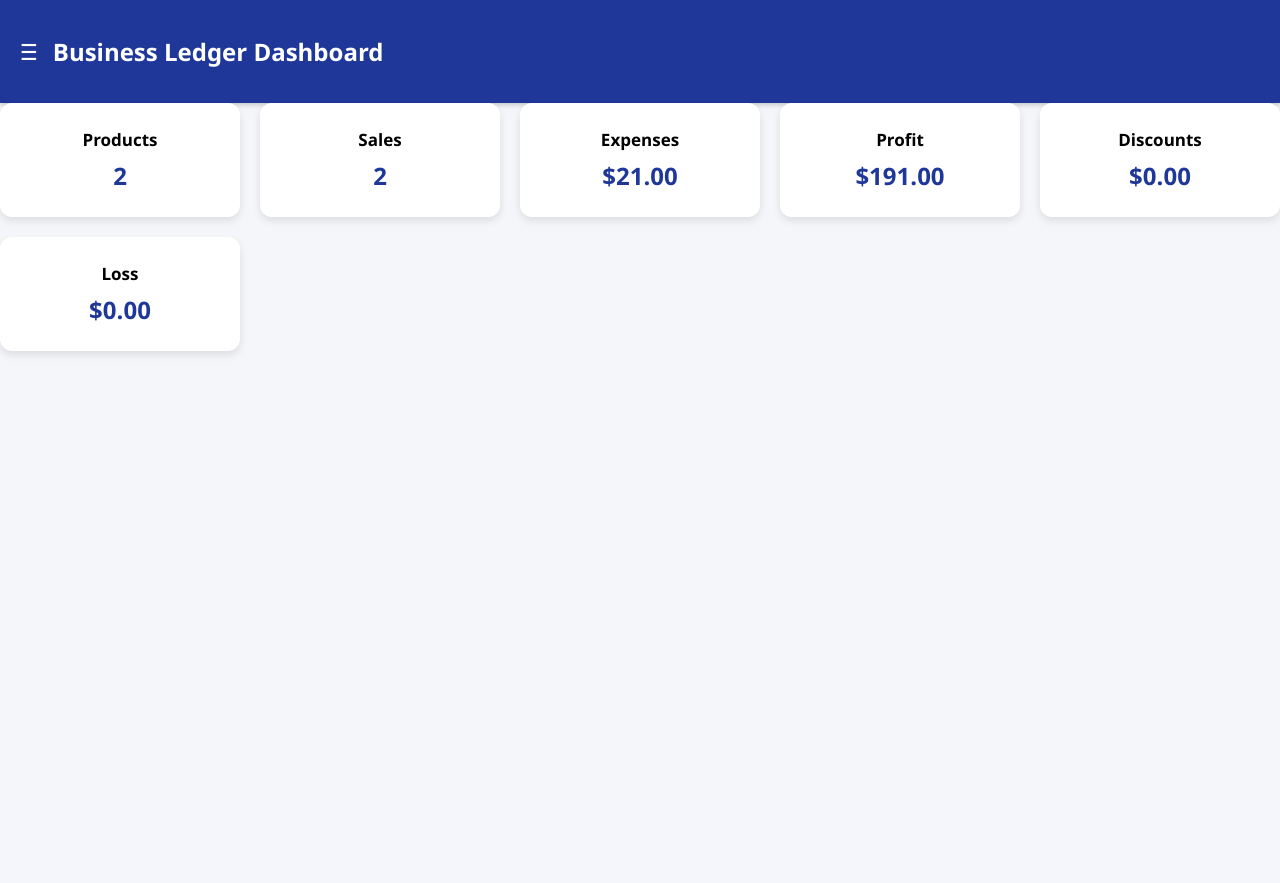
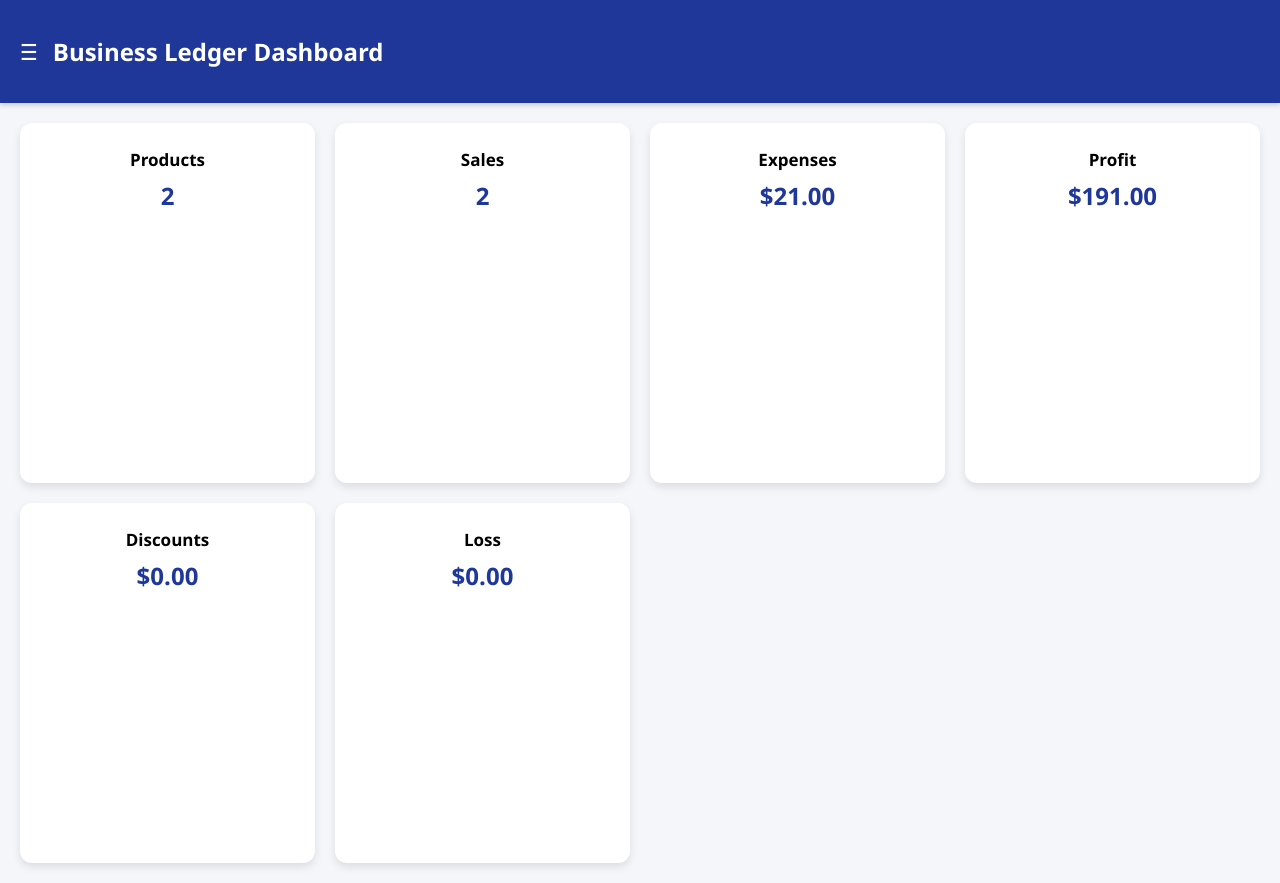
Before and after one commit to Brigita12345/Bussiness-tracking-system, a PHP site: page /dashboard.php in a window 1280 px wide. Before the commit the page ends 355 px from the top, so only its background shows below. Run offline with PHP 8.4, Linux system fonts and the light colour scheme; a user stored in the database is signed in; data comes from the database, SQL or seed files in the repository.

Commit message:
Update dashboard.php

```diff
--- a/dashboard.php
+++ b/dashboard.php
@@ -2,13 +2,13 @@
 session_start();
 include("connection.php");
 
-if (!isset($_SESSION['saler_id'])) {
+if (!isset($_SESSION['admin_id'])) {
     header("Location: login.php");
     exit();
 }
 
-$id    = $_SESSION['saler_id'];
-$name  = $_SESSION['saler_name'];
+$id    = $_SESSION['admin_id'];
+$name  = $_SESSION['admin_name'];
 
 // Fetch email + profile_pic
 $sql = "SELECT email, profile_pic FROM users WHERE id=?";
@@ -48,6 +48,8 @@ $total_discounts = 0;
       margin: 0;
       font-family: "Segoe UI", Tahoma, Geneva, Verdana, sans-serif;
       background: #f5f6fa;
+      height: 100vh;
+      overflow-x: hidden;
     }
     /* Navbar */
     .navbar {
@@ -134,12 +136,18 @@ $total_discounts = 0;
       margin-left: 0;
       padding: 20px;
       transition: margin-left 0.3s;
+      min-height: calc(100vh - 60px); /* full screen minus navbar */
+      display: flex;
+      flex-direction: column;
     }
     .sidebar.active ~ .main { margin-left: 250px; }
+
     .cards {
+      flex: 1;
       display: grid;
-      grid-template-columns: repeat(auto-fit, minmax(220px, 1fr));
+      grid-template-columns: repeat(auto-fit, minmax(250px, 1fr));
       gap: 20px;
+      align-items: stretch;
     }
     .card {
       background: white;
@@ -156,7 +164,6 @@ $total_discounts = 0;
        color: inherit;
        display: block;
     }
-
     .card span {
       display: block;
       margin-top: 8px;
@@ -203,6 +210,7 @@ $total_discounts = 0;
   </div>
 
   <!-- Main Content -->
+  <div class="main" id="main">
     <div class="cards">
       <a href="products.php" class="card">Products <span><?php echo $total_products; ?></span></a>
       <a href="sales.php" class="card">Sales <span><?php echo $total_sales; ?></span></a>
@@ -211,7 +219,7 @@ $total_discounts = 0;
       <a href="discount.php" class="card">Discounts <span>$<?php echo number_format($total_discounts,2); ?></span></a>
       <a href="loss.php" class="card">Loss <span>$<?php echo number_format($total_loss,2); ?></span></a>
     </div>
-
+  </div>
 
   <script>
     function toggleSidebar() {
```
Lines whose indentation alone changed are shown as unchanged.
